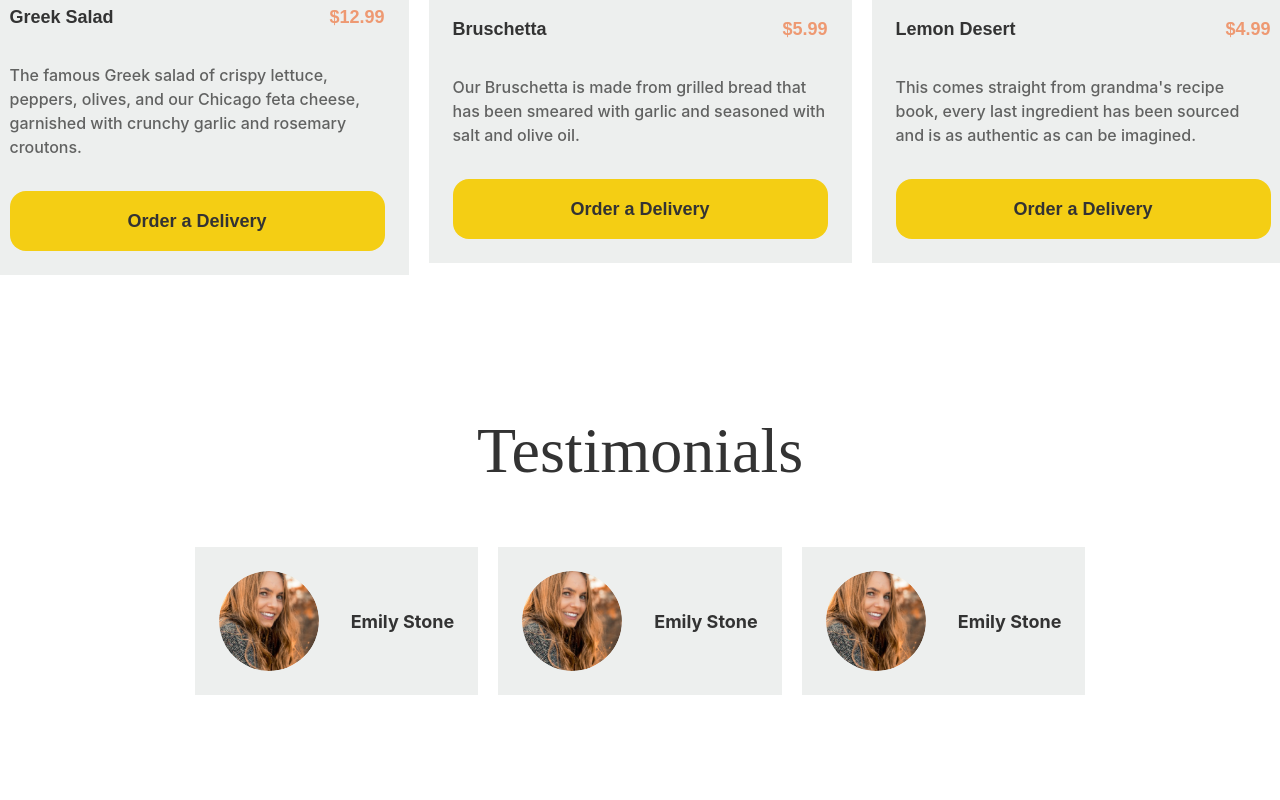
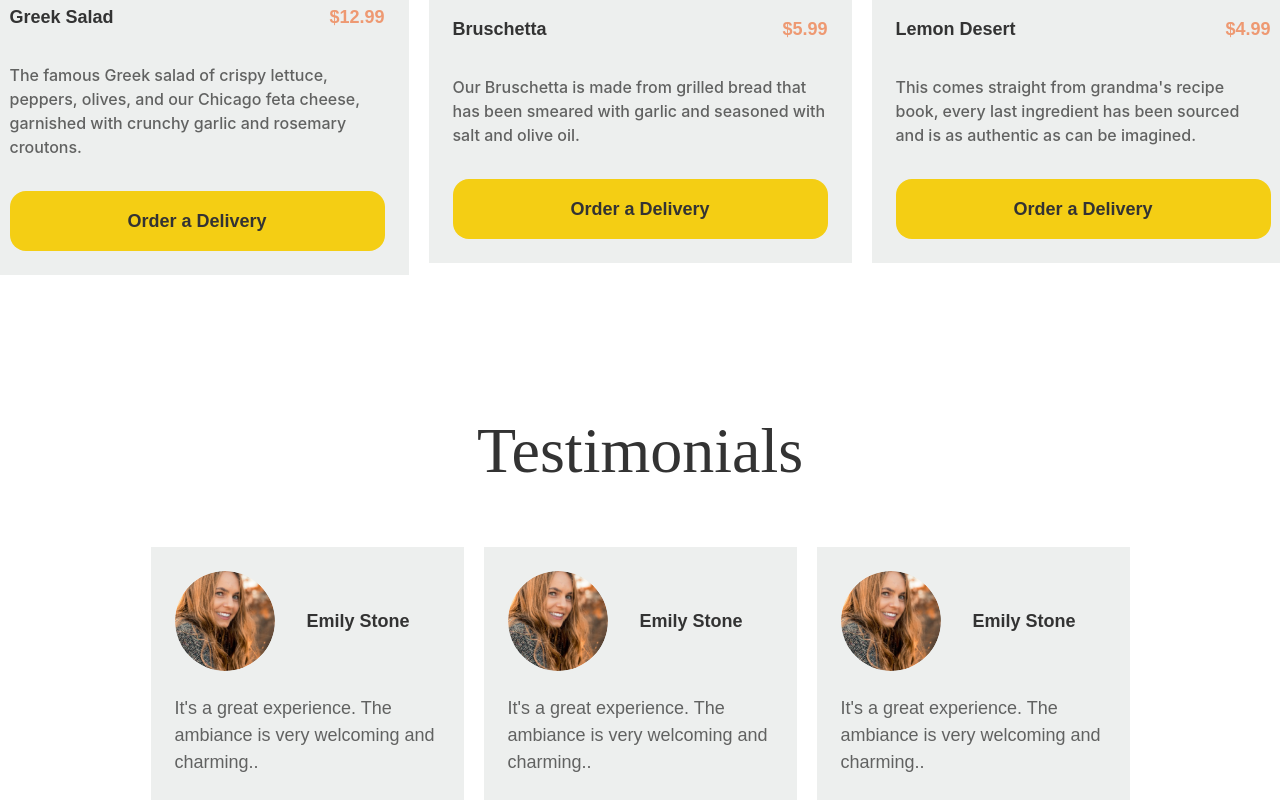
Before and after one commit to evanch98/little-lemon-react, a React (Create React App) app: page / in a window 1280 px wide. Shown: the part 1235-2035 px from the top of the page. Before the commit the page ends 1930 px from the top, so only its background shows below. Built offline with nearby package versions, Linux system fonts and the light colour scheme.

Commit message:
update the TestimonialCard

```diff
--- a/src/components/common/testimonial-card.tsx
+++ b/src/components/common/testimonial-card.tsx
@@ -6,8 +6,8 @@ interface TestimonialCardProps {
 
 const TestimonialCard = ({ imgUrl, name, feedback }: TestimonialCardProps) => {
   return (
-    <div className="flex flex-col p-6 bg-[#EDEFEE] space-y-[24px]">
-      <div className="flex items-center justify-between w-full space-x-[32px]">
+    <div className="flex flex-col justify-start items-start p-6 bg-[#EDEFEE] space-y-[24px] text-[1.125rem]  karla">
+      <div className="flex items-center justify-center space-x-[32px]">
         <img
           src={imgUrl}
           width={100}
@@ -15,8 +15,9 @@ const TestimonialCard = ({ imgUrl, name, feedback }: TestimonialCardProps) => {
           className="rounded-full overflow-hidden"
           alt="Profile"
         />
-        <p className="text-[1.125rem] font-bold">{name}</p>
+        <p className="font-bold">{name}</p>
       </div>
+      <p className="text-[#333333] opacity-75 w-[265px]">{feedback}</p>
     </div>
   );
 };
```
